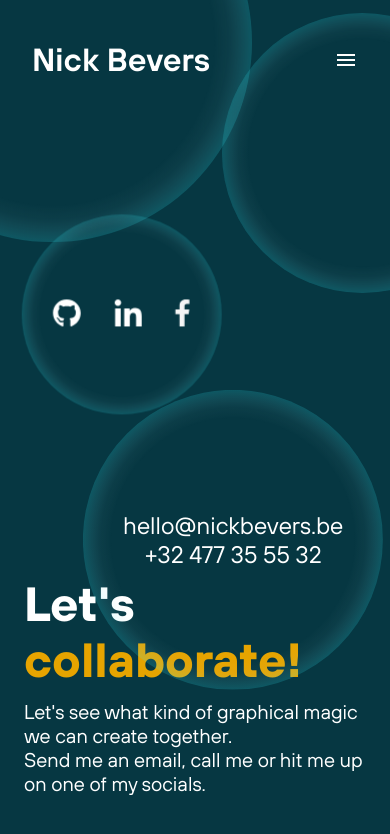
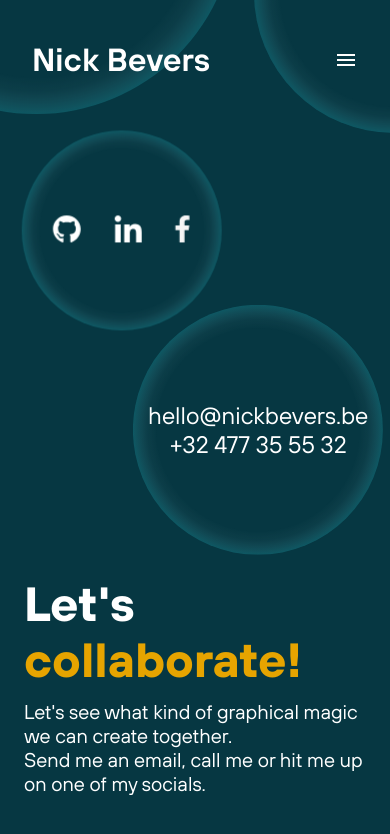
Before and after one commit to NickBevers/portfolio, a Next.js app: page /contact in a window 390 px wide. Shown: the top 834 px of the page. Built offline with nearby package versions, Linux system fonts and the light colour scheme.

Commit message:
style: change mobile styling for about page

```diff
--- a/src/app/contact/styles.module.css
+++ b/src/app/contact/styles.module.css
@@ -112,6 +112,26 @@
   bottom: 3rem;
   right: -10rem;
   animation: bubbleAnimation 6s infinite ease-in-out -1s;
+}
+
+@media only screen and (min-width: 1721px) {
+  .contact__title{
+    font-size: var(--fontSize--h1_5);
+  }
+
+  .contact__description{
+    font-size: var(--fontSize--xlarge);
+  }
+}
+
+@media only screen and (min-width: 1980px) {
+  .contact__title{
+    font-size: var(--fontSize--h1);
+  }
+
+  .contact__description{
+    font-size: var(--fontSize--h5);
+  }
 }
 
 @media only screen and (max-width: 1720px) {
@@ -232,25 +252,30 @@
   }
 }
 
-@keyframes bubbleAnimation {
-  0% {
-    transform: translateY(0) translateX(0);
+@media only screen and (max-width: 500px) {
+  .bubbleMobile{
+    top: 35vh;
+    right: 3vw;
+    width: 250px;
+    height: 250px;
   }
-  25% {
-    transform: translateY(1rem) translateX(0.5rem);
+
+  .bubbleTopLeft {
+    top: -18rem;
+    left: -10rem;
   }
-  50% {
-    transform: translateY(-1rem) translateX(0.5rem);
+
+  .bubbleTopRight {
+    right: -10rem;
+    top: -15rem;
   }
-  75% {
-    transform: translateY(0.5rem) translateX(-1rem);
-  }
-  100% {
-    transform: translateY(0) translateX(0);
+
+  .bubbleSocials{
+    top: 15vh;
   }
 }
 
-@keyframes mainBubbleAnimation {
+@keyframes bubbleAnimation {
   0% {
     transform: translateY(0) translateX(0);
   }
```
